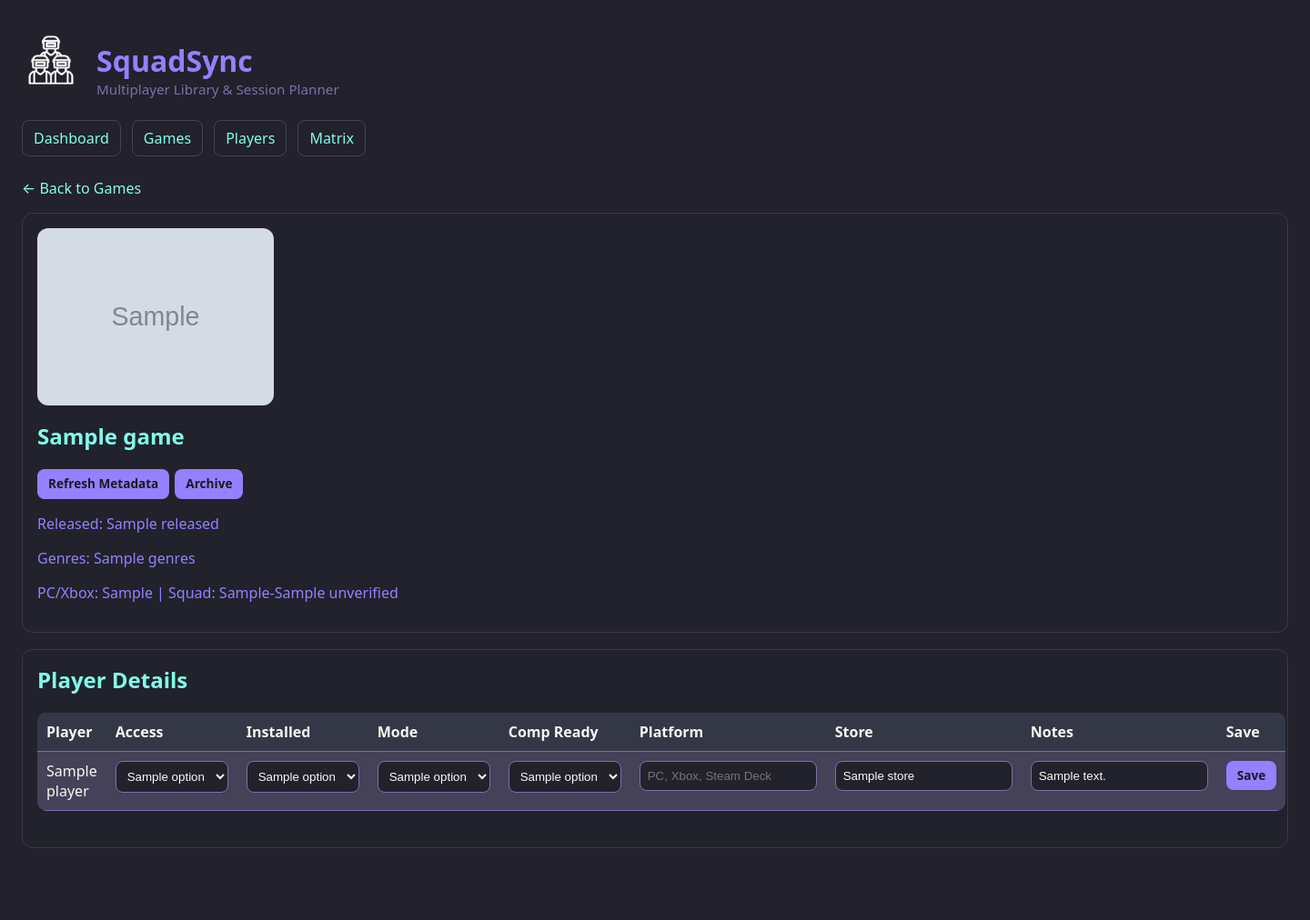
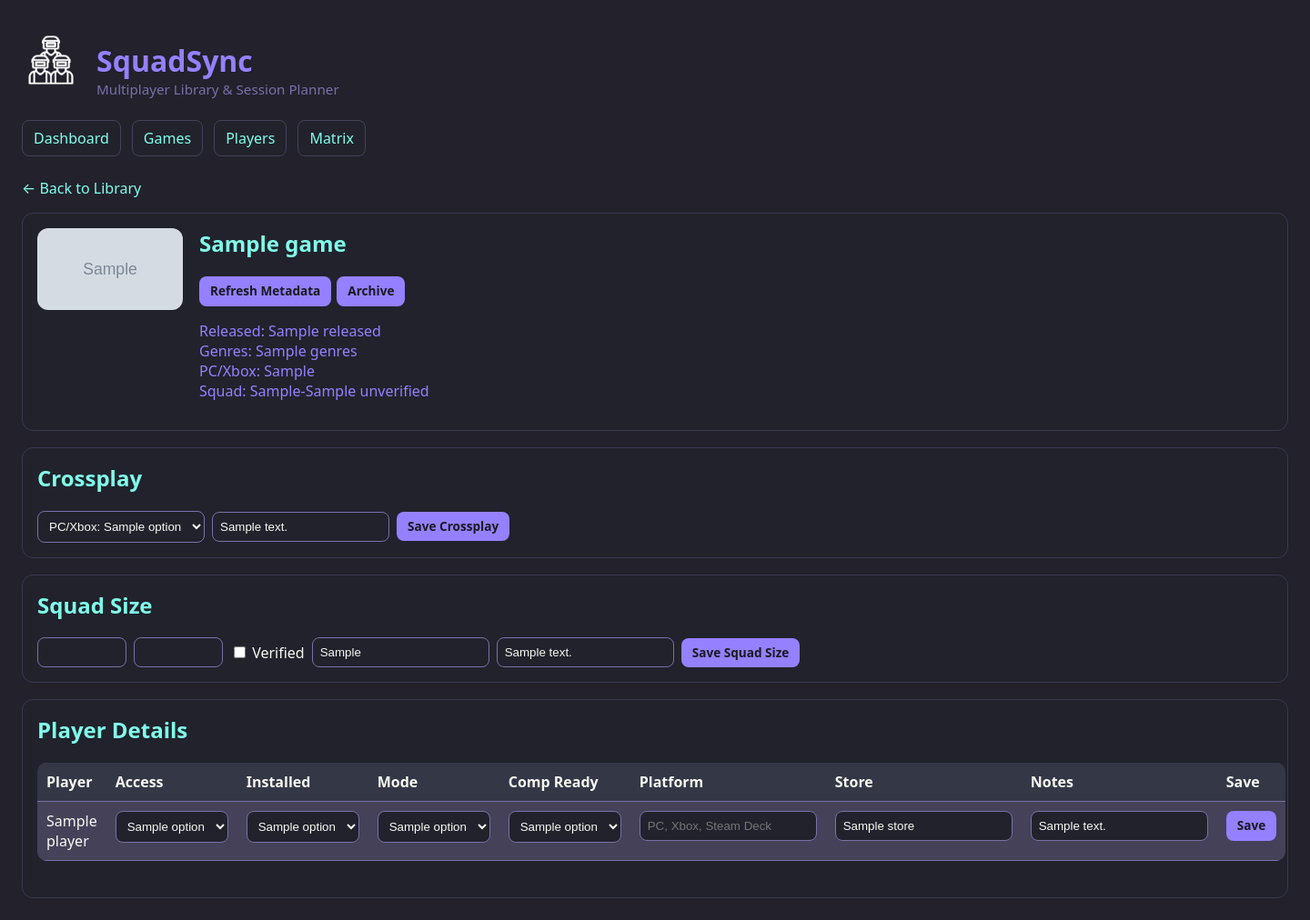
Before and after one commit to Lukefilewalker/SquadSync, a FastAPI app: template app/templates/game_detail.html in a window 1440 px wide. Shown: the whole page at 91% size. Before the commit the page ends 933 px from the top, so only its background shows below. Run offline with FastAPI, Linux system fonts and the light colour scheme; the template is opened without the code that fills it: most values are stand-ins (such as "Sample title", 1, 10 or a date in 2020); grey boxes marked "Sample" are stand-in pictures.

Commit message:
Complete library and game detail page split

```diff
--- a/app/templates/game_detail.html
+++ b/app/templates/game_detail.html
@@ -2,26 +2,26 @@
 {% block content %}
 
 <p>
-    <a href="/games">← Back to Games</a>
+    <a href="/games">← Back to Library</a>
 </p>
 
 <div class="card">
+    <div class="game-library-card">
         {% if row.game.background_image %}
             <img src="{{ row.game.background_image }}"
                  alt="{{ row.game.title }} cover art"
-             style="max-width: 260px; border-radius: 12px; margin-bottom: 12px;">
+                 class="game-library-image">
         {% endif %}
 
+        <div class="game-library-info">
             <h2>{{ row.game.title }}</h2>
 
             <div class="action-row">
-    <form method="post"
-          action="/games/{{ row.game.id }}/fetch-metadata">
+                <form method="post" action="/games/{{ row.game.id }}/fetch-metadata">
                     <button type="submit">Refresh Metadata</button>
                 </form>
 
-    <form method="post"
-          action="/games/{{ row.game.id }}/archive">
+                <form method="post" action="/games/{{ row.game.id }}/archive">
                     <button type="submit"
                             onclick="return confirm('Archive {{ row.game.title }}?');">
                         Archive
@@ -29,27 +29,89 @@
                 </form>
             </div>
 
+            <p class="small">
                 {% if row.game.released %}
-        <p class="small">Released: {{ row.game.released }}</p>
+                    Released: {{ row.game.released }}<br>
                 {% endif %}
 
                 {% if row.game.genres %}
-        <p class="small">Genres: {{ row.game.genres }}</p>
+                    Genres: {{ row.game.genres }}<br>
                 {% endif %}
 
                 {% if row.game.platforms %}
-        <p class="small">Platforms: {{ row.game.platforms }}</p>
+                    Platforms: {{ row.game.platforms }}<br>
                 {% endif %}
 
-    <p class="small">
-        PC/Xbox: {{ row.game.pc_xbox_crossplay or row.game.crossplay }} |
-        Squad:
+                PC/Xbox: {{ row.game.pc_xbox_crossplay or row.game.crossplay }}<br>
+
                 {% if row.game.squad_verified %}
-            {{ row.game.squad_min }}-{{ row.game.squad_max }} verified
+                    Squad: {{ row.game.squad_min }}-{{ row.game.squad_max }} verified
                 {% else %}
-            {{ row.game.min_players }}-{{ row.game.max_players }} unverified
+                    Squad: {{ row.game.min_players }}-{{ row.game.max_players }} unverified
                 {% endif %}
             </p>
+        </div>
+    </div>
+</div>
+
+<div class="card">
+    <h2>Crossplay</h2>
+
+    <form class="inline" method="post" action="/game-crossplay/update">
+        <input type="hidden" name="game_id" value="{{ row.game.id }}">
+
+        <select name="pc_xbox_crossplay">
+            {% for option in crossplay_options %}
+                <option value="{{ option }}" {% if (row.game.pc_xbox_crossplay or row.game.crossplay) == option %}selected{% endif %}>
+                    PC/Xbox: {{ option }}
+                </option>
+            {% endfor %}
+        </select>
+
+        <input name="crossplay_notes"
+               value="{{ row.game.crossplay_notes }}"
+               placeholder="Crossplay notes">
+
+        <button type="submit">Save Crossplay</button>
+    </form>
+</div>
+
+<div class="card">
+    <h2>Squad Size</h2>
+
+    <form class="inline" method="post" action="/game-squad/update">
+        <input type="hidden" name="game_id" value="{{ row.game.id }}">
+
+        <input name="squad_min"
+               type="number"
+               min="1"
+               value="{{ row.game.squad_min or 1 }}"
+               style="width: 80px;">
+
+        <input name="squad_max"
+               type="number"
+               min="1"
+               value="{{ row.game.squad_max or 4 }}"
+               style="width: 80px;">
+
+        <label>
+            <input type="checkbox"
+                   name="squad_verified"
+                   value="1"
+                   {% if row.game.squad_verified %}checked{% endif %}>
+            Verified
+        </label>
+
+        <input name="squad_source"
+               value="{{ row.game.squad_source }}"
+               placeholder="Source">
+
+        <input name="squad_notes"
+               value="{{ row.game.squad_notes }}"
+               placeholder="Squad notes">
+
+        <button type="submit">Save Squad Size</button>
+    </form>
 </div>
 
 <div class="card">
```
Lines whose indentation alone changed are shown as unchanged.
